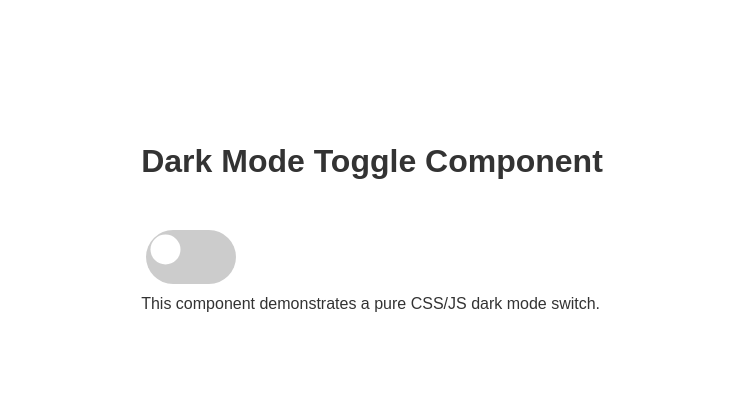
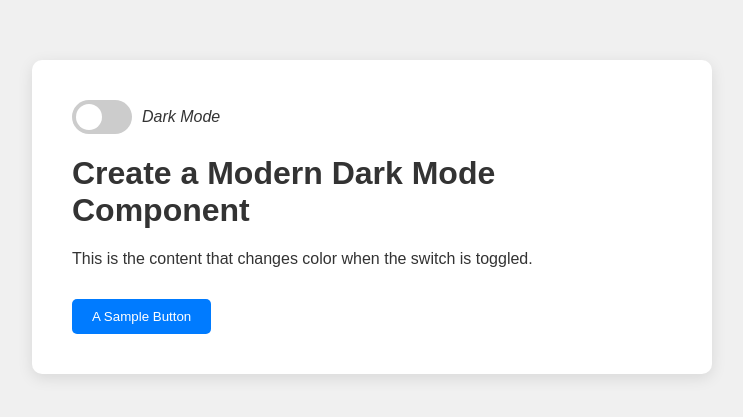
Before and after one commit to yonasherpa04/Hacktoberfest-Html_CSS_JS, a plain HTML site: page html/dark-mode-toggle.html in a window 1280 px wide. Shown: the part 183-600 px from the top of the page, without its empty margins (268-1011 px from the left). Drawn offline with Linux system fonts and the light colour scheme; files that its build step writes are made by us from their sources.

Commit message:
feat: Add accessible dark mode toggle switch (Closes #122)

```diff
--- a/css/dark-mode-toggle.css
+++ b/css/dark-mode-toggle.css
@@ -1,86 +1,163 @@
-/* --- 1. Define Variables (Light Theme Default) --- */
+/* ---------------------------------- */
+
+
+/* 1. CSS VARIABLES (Theme Colors)    */
+
+
+/* ---------------------------------- */
 
 :root {
-    --bg-color: #ffffff;
-    /* Light background */
+    /* LIGHT MODE COLORS */
+    --background-color: #f0f0f0;
     --text-color: #333333;
-    /* Dark text */
-    --toggle-bg-light: #cccccc;
-    --toggle-bg-dark: #2c3e50;
-    --ball-color: #ffffff;
+    --card-color: #ffffff;
+    --primary-color: #007bff;
+    --toggle-bg-color: #ccc;
+    --toggle-slider-color: #fff;
+    --transition-speed: 0.3s;
 }
 
 
-/* --- 2. Dark Theme Overrides --- */
+/* DARK MODE COLORS */
 
-body.dark-theme {
-    --bg-color: #121212;
-    /* Dark background */
-    --text-color: #f5f5f5;
-    /* Light text */
+html.dark-mode {
+    --background-color: #1a1a2e;
+    --text-color: #e4e4e4;
+    --card-color: #2c2c44;
+    --primary-color: #8c7ae6;
+    /* A lighter color for dark mode */
+    --toggle-bg-color: #666;
+    --toggle-slider-color: #f0f0f0;
 }
 
 
-/* --- 3. Apply Theme Variables --- */
+/* ---------------------------------- */
+
+
+/* 2. BASE STYLES                     */
+
+
+/* ---------------------------------- */
 
 body {
-    background-color: var(--bg-color);
+    background-color: var(--background-color);
     color: var(--text-color);
-    transition: background-color 0.3s, color 0.3s;
     font-family: sans-serif;
+    transition: background-color var(--transition-speed), color var(--transition-speed);
+    margin: 0;
     min-height: 100vh;
     display: flex;
-    flex-direction: column;
+    justify-content: center;
     align-items: center;
-    justify-content: center;
+}
+
+.container {
+    padding: 40px;
+    background-color: var(--card-color);
+    border-radius: 10px;
+    box-shadow: 0 4px 15px rgba(0, 0, 0, 0.1);
+    max-width: 600px;
+    transition: background-color var(--transition-speed);
+}
+
+h1 {
+    color: var(--text-color);
+}
+
+button {
+    padding: 10px 20px;
+    margin-top: 15px;
+    border: none;
+    border-radius: 5px;
+    background-color: var(--primary-color);
+    color: var(--card-color);
+    /* Use card color which is white/light-gray */
+    cursor: pointer;
+    transition: background-color var(--transition-speed);
 }
 
 
-/* --- 4. Style the Toggle Switch (Pure CSS styling) --- */
+/* ---------------------------------- */
 
-.dark-mode-input {
-    /* Hide the default checkbox */
+
+/* 3. TOGGLE SWITCH STYLES            */
+
+
+/* ---------------------------------- */
+
+.theme-switch-wrapper {
+    display: flex;
+    align-items: center;
+    margin-bottom: 20px;
+}
+
+.theme-switch {
+    position: relative;
+    display: inline-block;
+    width: 60px;
+    height: 34px;
+    margin-right: 10px;
+}
+
+
+/* Hide default HTML checkbox */
+
+.theme-switch input {
     opacity: 0;
     width: 0;
     height: 0;
 }
 
-.dark-mode-label {
-    width: 50px;
-    height: 26px;
-    background-color: var(--toggle-bg-light);
-    display: flex;
-    border-radius: 50px;
-    align-items: center;
-    justify-content: space-between;
-    padding: 5px;
-    position: relative;
-    transform: scale(1.5);
-    /* Make it bigger */
+
+/* The slider (the track) */
+
+.slider {
+    position: absolute;
     cursor: pointer;
-    margin: 20px;
-    transition: background-color 0.3s;
-}
-
-.ball {
-    background-color: var(--ball-color);
-    width: 20px;
-    height: 20px;
-    position: absolute;
-    left: 3px;
-    top: 3px;
-    border-radius: 50%;
-    transition: transform 0.3s;
+    top: 0;
+    left: 0;
+    right: 0;
+    bottom: 0;
+    background-color: var(--toggle-bg-color);
+    transition: var(--transition-speed);
 }
 
 
-/* Move the ball when the hidden input is checked */
+/* The slider (the handle/ball) */
 
-.dark-mode-input:checked+.dark-mode-label {
-    background-color: var(--toggle-bg-dark);
+.slider:before {
+    position: absolute;
+    content: "";
+    height: 26px;
+    width: 26px;
+    left: 4px;
+    bottom: 4px;
+    background-color: var(--toggle-slider-color);
+    transition: var(--transition-speed);
 }
 
-.dark-mode-input:checked+.dark-mode-label .ball {
-    transform: translateX(24px);
-    /* Move 50px - 20px - 6px padding total */
+
+/* When checked (Dark Mode is ON) */
+
+input:checked+.slider {
+    background-color: var(--primary-color);
+    /* or a different color for ON state */
 }
+
+
+/* Move the slider handle */
+
+input:checked+.slider:before {
+    transform: translateX(26px);
+}
+
+
+/* Rounded sliders */
+
+.slider.round {
+    border-radius: 34px;
+}
+
+.slider.round:before {
+    border-radius: 50%;
+}
--- a/html/dark-mode-toggle.html
+++ b/html/dark-mode-toggle.html
@@ -4,24 +4,27 @@
 <head>
     <meta charset="UTF-8">
     <meta name="viewport" content="width=device-width, initial-scale=1.0">
-    <title>Dark Mode Toggle</title>
-    <link rel="stylesheet" href="dark-mode-toggle.css">
+    <title>Dark Mode Toggle Component</title>
+    <link rel="stylesheet" href="../css/dark-mode-toggle.css">
 </head>
 
 <body>
 
     <div class="container">
-        <h1>Dark Mode Toggle Component</h1>
+        <div class="theme-switch-wrapper">
+            <label class="theme-switch" for="darkModeToggle">
+                <input type="checkbox" id="darkModeToggle" />
+                <span class="slider round"></span>
+            </label>
+            <em>Dark Mode</em>
+        </div>
 
-        <input type="checkbox" id="darkModeToggle" class="dark-mode-input" aria-label="Toggle dark mode">
-        <label for="darkModeToggle" class="dark-mode-label">
-            <span class="ball"></span>
-        </label>
-
-        <p>This component demonstrates a pure CSS/JS dark mode switch.</p>
+        <h1>Create a Modern Dark Mode Component</h1>
+        <p>This is the content that changes color when the switch is toggled.</p>
+        <button>A Sample Button</button>
     </div>
 
-    <script src="dark-mode-toggle.js"></script>
+    <script src="../js/dark-mode-toggle.js"></script>
 </body>
 
 </html>
--- a/js/dark-mode-toggle.js
+++ b/js/dark-mode-toggle.js
@@ -1,44 +1,49 @@
-document.addEventListener('DOMContentLoaded', () => {
-    const toggle = document.getElementById('darkModeToggle');
-    const body = document.body;
-    const localStorageKey = 'theme';
+// Get the toggle switch element
+const toggleSwitch = document.getElementById('darkModeToggle');
 
-    /**
-     * Applies the selected theme class to the body.
-     * @param {string} theme - 'dark' or 'light'
-     */
-    function applyTheme(theme) {
-        if (theme === 'dark') {
-            body.classList.add('dark-theme');
-            toggle.checked = true;
-        } else {
-            body.classList.remove('dark-theme');
-            toggle.checked = false;
-        }
+// The class name to add to the HTML tag
+const darkThemeClassName = 'dark-mode';
+
+// The key to use for localStorage
+const storageKey = 'theme-preference';
+
+// ---------------------------------
+// 1. Core Toggle Function
+// ---------------------------------
+
+function toggleTheme() {
+    if (toggleSwitch.checked) {
+        document.documentElement.classList.add(darkThemeClassName);
+        localStorage.setItem(storageKey, 'dark');
+    } else {
+        document.documentElement.classList.remove(darkThemeClassName);
+        localStorage.setItem(storageKey, 'light');
     }
+}
 
-    // 1. Load Theme Preference on Page Load
-    const savedTheme = localStorage.getItem(localStorageKey);
+// ---------------------------------
+// 2. Initialization on Page Load
+// ---------------------------------
 
-    if (savedTheme) {
-        // Use saved preference
-        applyTheme(savedTheme);
-    } else if (window.matchMedia && window.matchMedia('(prefers-color-scheme: dark)').matches) {
-        // Use system preference if no save preference exists
-        applyTheme('dark');
-    } else {
-        // Default to light
-        applyTheme('light');
+function initializeTheme() {
+    const savedTheme = localStorage.getItem(storageKey);
+
+    // If a theme is saved, apply it
+    if (savedTheme === 'dark') {
+        document.documentElement.classList.add(darkThemeClassName);
+        toggleSwitch.checked = true; // Check the box
     }
+    // You can also check for system preference here using:
+    // window.matchMedia('(prefers-color-scheme: dark)').matches
+    // but for simplicity, we rely on the saved preference or default to light.
+}
 
-    // 2. Event Listener for Toggling
-    toggle.addEventListener('change', () => {
-        if (toggle.checked) {
-            applyTheme('dark');
-            localStorage.setItem(localStorageKey, 'dark');
-        } else {
-            applyTheme('light');
-            localStorage.setItem(localStorageKey, 'light');
-        }
-    });
-});
+// ---------------------------------
+// 3. Event Listeners
+// ---------------------------------
+
+// Listen for the change event on the toggle switch
+toggleSwitch.addEventListener('change', toggleTheme);
+
+// Initialize the theme when the script loads
+initializeTheme();
```
